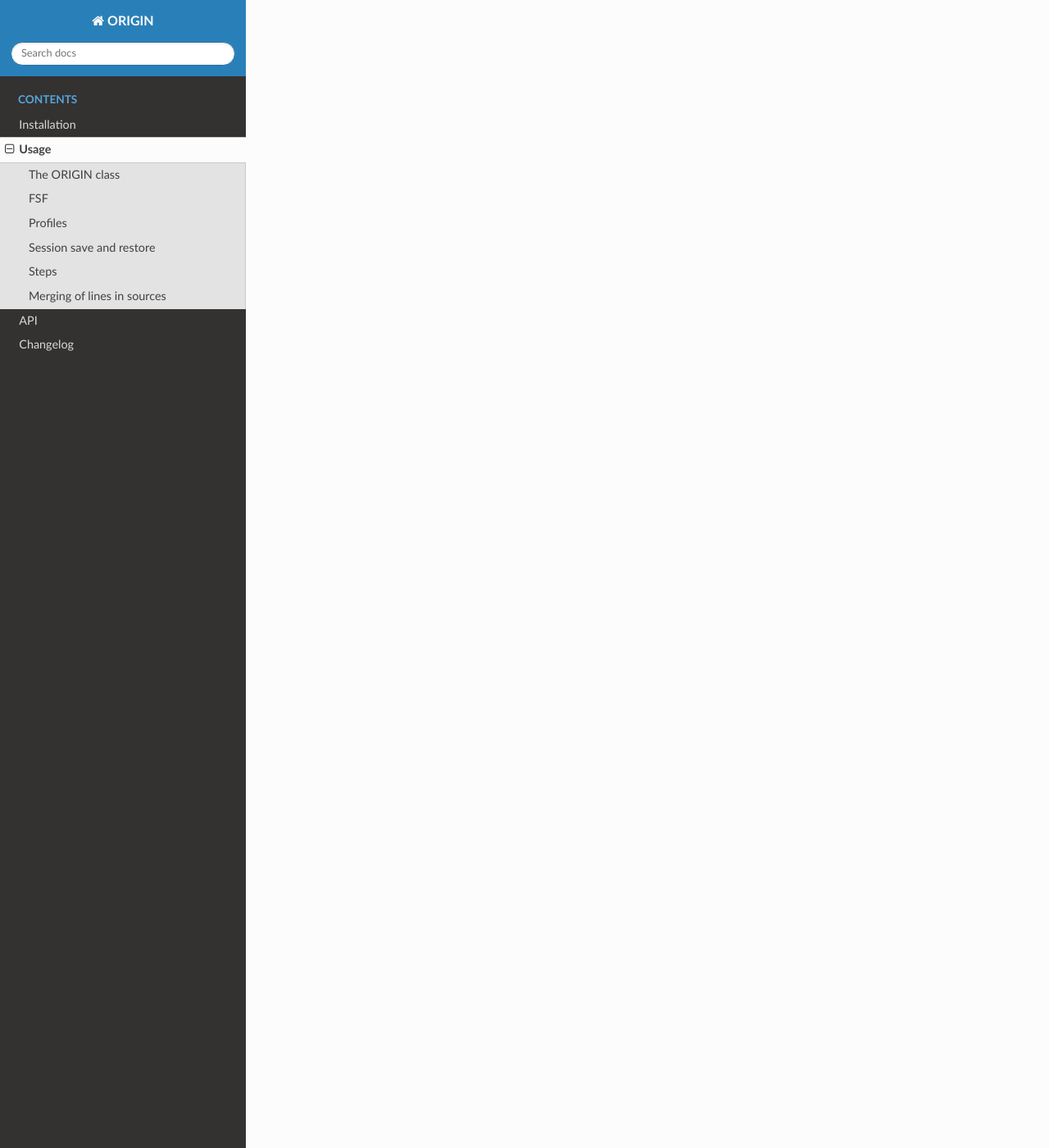
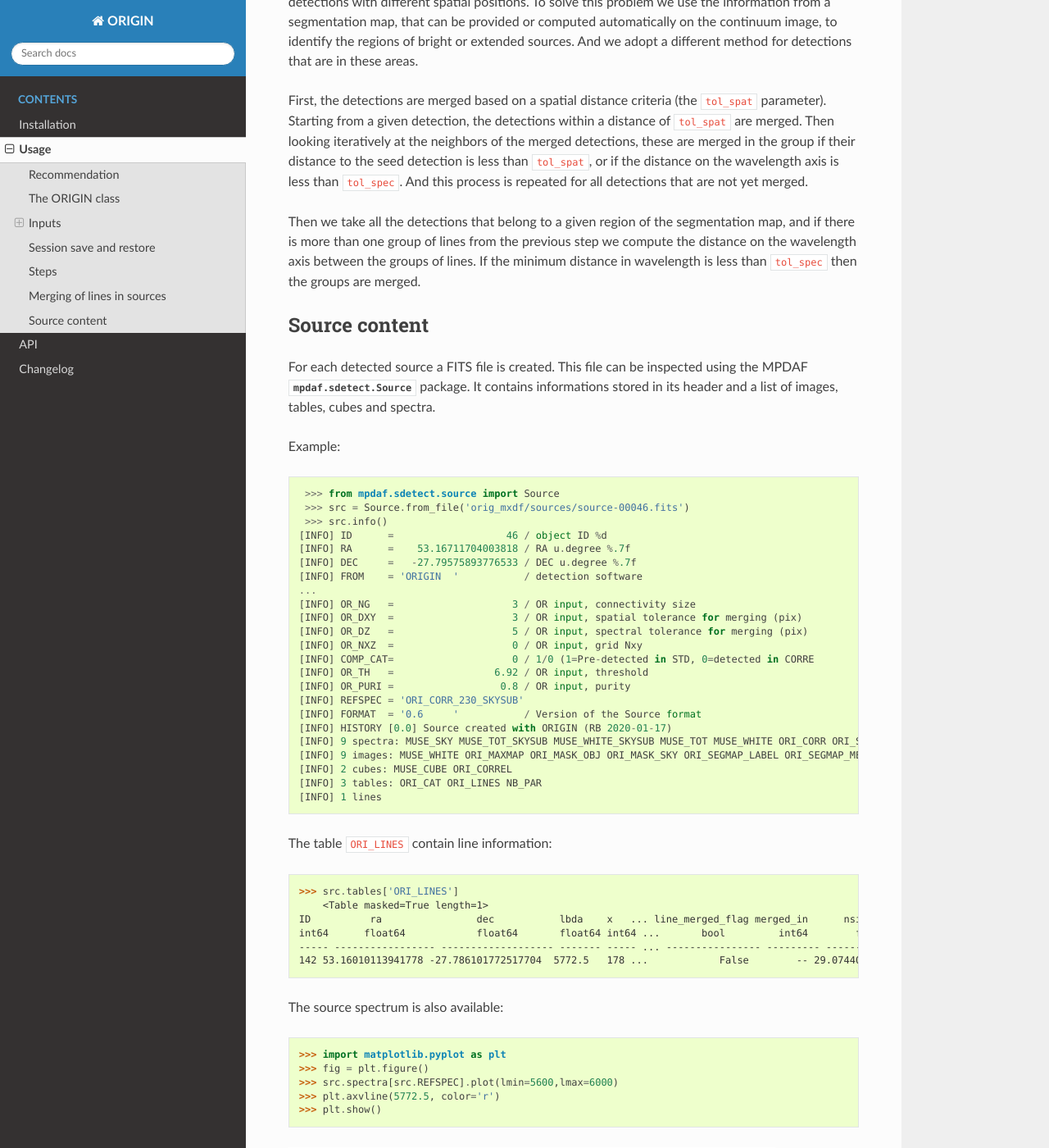
Before and after one commit to musevlt/origin, a Sphinx documentation site: the page built from docs/usage.rst, in a window 1280 px wide and 1400 px high, scrolled down 6702 px. Shown: the whole window at 82% size. Built offline with Sphinx 7.4.7 and the Read the Docs theme 2.0.0, drawn with Linux system fonts in a browser that asks for light colours; pages that are not in the unit, such as notebooks, are missing from menus; some of the changed text lies outside the part shown.

Commit message:
Update documentation

```diff
--- a/README.rst
+++ b/README.rst
@@ -3,7 +3,6 @@
 
 .. image:: https://codecov.io/gh/musevlt/origin/branch/master/graph/badge.svg
   :target: https://codecov.io/gh/musevlt/origin
-
 
 
 ORIGIN is a software to perform blind detection of faint emitters in MUSE datacubes.
@@ -23,11 +22,9 @@
 Citation
 --------
 ORIGIN is presented in the following paper:
-([Mary et al., A&A  submitted]).
+`Mary et al., A&A, 2020, in press <https://doi.org/10.1051/0004-6361/201937001>`_
 
 
-ORIGIN was also described briefly in `2017A&A...608A...1B
-<https://ui.adsabs.harvard.edu/abs/2017A%26A...608A...1B/abstract>`_
 
 Links
 -----
--- a/docs/index.rst
+++ b/docs/index.rst
@@ -14,14 +14,15 @@
 -------
 
 This software was initially developed by Carole Clastres, under the supervision
-of David Mary (Lagrange institute, University of Nice). It was then ported to
+of David Mary (Lagrange institute, University of Nice) and Roland Bacon (CRAL).
+It was then ported to
 Python by Laure Piqueras (CRAL). From November 2016 to November 2017 the
 software was developed by Antony Schutz (CRAL/Lagrange) and Laure. Then it was
 developed by Simon Conseil (CRAL), in parallel with an Octave version by David,
 and with contributions from Yannick Roehlly (CRAL). A lot of testing has been
 done also by Roland Bacon (CRAL), which also produced simulated cubes.
 
-The project is funded by the ERC MUSICOS (Roland Bacon, CRAL).
+The project was funded by the ERC MUSICOS (Roland Bacon, CRAL).
 
 .. toctree::
    :maxdepth: 2
--- a/docs/usage.rst
+++ b/docs/usage.rst
@@ -1,15 +1,30 @@
 Usage
 =====
+
+Recommendation
+--------------
 
 The ORIGIN algorithm is computationally intensive, hence it is divided in
 steps.  It is possible to save the outputs after each step and to reload
 a session to continue the processing.
 
-As ORIGIN uses intensively linear algebra (PCA) and FFT routines, using the
-Intel MKL with Numpy may bring significant performance boost. This is the case
-by default when using Anaconda or Miniconda, and it is also possible to use the
-Numpy package from Intel `with pip`_. They also provide *mkl-fft* with
-a parallelized version of the FFT.
+
+The software has been originally developed for the MUSE Hubble Ultra-Deep Field
+(`Bacon et al, 2017
+<https://www.aanda.org/articles/aa/pdf/2017/12/aa30833-17.pdf>`_).
+Although it was extensively tested on these deep datacubes, the
+blind use of the software is not recommmended and the user is
+advice to run each step, check carefully the results and play with the
+input parameters until satisfactory results are obtained.
+
+The quality of the input cube is key to obtain the maximum
+detections and to limit the false detections. The algorithm
+is able to learn from the datacube itself its noise properties
+and to adapt the threshold and other parameters. However
+it has not been tested with strong non-gaussian noise or
+large systematics.
+
+
 
 The ORIGIN class
 ----------------
@@ -56,8 +71,22 @@
     - 10, create_masks: NOTRUN
     - 11, save_sources: NOTRUN
 
+Inputs
+------
+
+Datacube
+++++++++
+
+The input datacube must follow the MUSE standards, with proper WCS information
+and data and variance extensions.
+
+When the SNR is too low at the edge of the field, it might be wise to
+mask these regions or to truncate the datacube. These operations can be
+easily done in MPDAF with the
+`Cube Class <https://mpdaf.readthedocs.io/en/latest/api/mpdaf.obj.Cube.html#mpdaf.obj.Cube>`_.
+
 FSF
----
++++
 
 ORIGIN needs some information about the FSF (*Field Spread Function*),
 including its dependency on the wavelength.  The FSF model can be read from the
@@ -85,8 +114,15 @@
     >>> fsfmodel.get_fwhm(np.array([5000, 7000, 9000]))
     array([0.69... , 0.63..., 0.56...])
 
+.. note::
+
+    Although ORIGIN would perform better with an accurate FSF model, it is not
+    very sensitive to its exact shape. It is recommended to derive a FSF model
+    with MPDAF's `FSF models`_ and to save it in the datacube.
+
+
 Profiles
---------
+++++++++
 
 For the spectral axis ORIGIN uses a dictionary of line profiles, which will be
 used to compute the spectral correlation. The ORIGIN comes with two FITS files
@@ -96,6 +132,12 @@
   This is the one used by default.
 - ``Dico_FWHM_2_12.fits``: contains 20 profiles with FWHM between 2 and 12
   pixels.
+
+.. note::
+
+    The CPU time for the TGLR computation `~muse_origin.ComputeTGLR` is directly
+    proportional to the number of profiles.
+
 
 Session save and restore
 ------------------------
@@ -135,8 +177,9 @@
 Steps
 -----
 
-The steps are implemented are `~muse_origin.Step` sub-classes (described below),
-which can be run with methods of the `~muse_origin.ORIGIN` object:
+The steps are implemented are `~muse_origin.Step` sub-classes
+(described below), which can be run with methods of the
+`~muse_origin.ORIGIN` object:
 
 - ``orig.step01_preprocessing``
 - ``orig.step02_areas``
@@ -180,13 +223,20 @@
     emission lines, or regions exhibiting a particular statistical behaviour,
     caused by the presence of systematic residuals for instance.
 
-    The merged segmap computed previously is used to avoid cutting objects. The
+    The merged segmap computed previously is used to avoid cutting continuum
+    objects. The
     size of the areas is controlled with the ``minsize`` and ``maxsize``
     keywords.
 
 Step 3: `~muse_origin.ComputePCAThreshold`
     Loop on each area and estimate the threshold for the PCA, using the
     ``pfa_test`` parameter.
+
+    This parameter is important. If it is too small, the PCA will not be
+    efficient to remove the background residuals and the algorithm will
+    fail to detect faint emitters. It if is too important, the risk is
+    to remove the line emitters. Note that the algorithm is able to retreive
+    the brightest line emitters which have been removed by the PCA.
 
 Step 4: `~muse_origin.ComputeGreedyPCA`
     Nuisance removal with iterative PCA.
@@ -199,6 +249,11 @@
     ture of a faint, spatially unresolved emission line.  Use by default the
     thresholds computed in step 3.
 
+    Inspection of the map of the number of PCA iterations is instructive of
+    the regions of low SNR and/or defects in the datacube.
+    Depending of the datacube quality, the defaut value of the maximum number
+    of iterations might be increase.
+
 Step 5: `~muse_origin.ComputeTGLR`
     Compute the cube of GLR test values (the "correlation" cube).
 
@@ -209,9 +264,25 @@
     ``n_jobs``), but the best is to use the c-level parallelization with the
     *mkl-fft* package.
 
+    .. warning::
+
+        Do not use both n_jobs and *mkl-fft*, this will result in too many
+        threads and will slow down the computation.
+
 Step 6: `~muse_origin.ComputePurityThreshold`
     Find the thresholds for the given purity, for the correlation (faint)
     cube and the complementary (std) one.
+
+    .. tip::
+
+        The purity computation can fail if the number of detections in
+        the negative cube is always larger than in the positive
+        datacube. If this happen, it is still psossible to continue
+        to next step by fixing the threshold parameter. Inspection
+        of the purity plot can help to find the correct threshold
+        to avoid too many false detections.
+
+
 
 Step 7: `~muse_origin.Detection`
     Detections on local maxima from the correlation and complementary cube,
@@ -230,6 +301,12 @@
     deconvolution model::
 
         subcube = FSF*line -> line_est = subcube*fsf/(fsf^2))
+
+    .. warning::
+
+        The line flux value reported in the Cat2 table is buggy. To get correct
+        flux value, it is recommended to extract them from the spectrum stored
+        in the final source computation step.
 
 Step 9: `~muse_origin.CleanResults`
     This step does several things to “clean” the results of ORIGIN:
@@ -252,6 +329,7 @@
 
 Step 11: `~muse_origin.SaveSources`
     Create an `mpdaf.sdetect.Source` file for each source.
+    See :ref:`source` for detailed information of the source content.
 
 .. _merging:
 
@@ -280,8 +358,74 @@
 of lines. If the minimum distance in wavelength is less than ``tol_spec`` then
 the groups are merged.
 
+.. _source:
+
+Source content
+--------------
+
+For each detected source a  FITS file is created. This file
+can be inspected using the MPDAF `mpdaf.sdetect.Source` package.
+It contains informations stored in its header and a list of images,
+tables, cubes and spectra.
+
+Example::
+
+     >>> from mpdaf.sdetect.source import Source
+     >>> src = Source.from_file('orig_mxdf/sources/source-00046.fits')
+     >>> src.info()
+    [INFO] ID      =                   46 / object ID %d
+    [INFO] RA      =    53.16711704003818 / RA u.degree %.7f
+    [INFO] DEC     =   -27.79575893776533 / DEC u.degree %.7f
+    [INFO] FROM    = 'ORIGIN  '           / detection software
+    ...
+    [INFO] OR_NG   =                    3 / OR input, connectivity size
+    [INFO] OR_DXY  =                    3 / OR input, spatial tolerance for merging (pix)
+    [INFO] OR_DZ   =                    5 / OR input, spectral tolerance for merging (pix)
+    [INFO] OR_NXZ  =                    0 / OR input, grid Nxy
+    [INFO] COMP_CAT=                    0 / 1/0 (1=Pre-detected in STD, 0=detected in CORRE
+    [INFO] OR_TH   =                 6.92 / OR input, threshold
+    [INFO] OR_PURI =                  0.8 / OR input, purity
+    [INFO] REFSPEC = 'ORI_CORR_230_SKYSUB'
+    [INFO] FORMAT  = '0.6     '           / Version of the Source format
+    [INFO] HISTORY [0.0] Source created with ORIGIN (RB 2020-01-17)
+    [INFO] 9 spectra: MUSE_SKY MUSE_TOT_SKYSUB MUSE_WHITE_SKYSUB MUSE_TOT MUSE_WHITE ORI_CORR ORI_SPEC_230 ORI_CORR_230_SKYSUB ORI_CORR_230
+    [INFO] 9 images: MUSE_WHITE ORI_MAXMAP ORI_MASK_OBJ ORI_MASK_SKY ORI_SEGMAP_LABEL ORI_SEGMAP_MERGED EXPMAP NB_LINE_230 ORI_CORR_230
+    [INFO] 2 cubes: MUSE_CUBE ORI_CORREL
+    [INFO] 3 tables: ORI_CAT ORI_LINES NB_PAR
+    [INFO] 1 lines
+
+
+The table ``ORI_LINES`` contain line information::
+
+    >>> src.tables['ORI_LINES']
+        <Table masked=True length=1>
+    ID          ra                dec           lbda    x   ... line_merged_flag merged_in      nsigTGLR      nsigSTD
+    int64      float64            float64       float64 int64 ...       bool         int64        float64       float64
+    ----- ----------------- ------------------- ------- ----- ... ---------------- --------- ------------------ -------
+    142 53.16010113941778 -27.786101772517704  5772.5   178 ...            False        -- 29.074403824269364     nan
+
+
+The source spectrum is also available::
+
+    >>> import matplotlib.pyplot as plt
+    >>> fig = plt.figure()
+    >>> src.spectra[src.REFSPEC].plot(lmin=5600,lmax=6000)
+    >>> plt.axvline(5772.5, color='r')
+    >>> plt.show()
+
+.. image:: images/src1.png
+
+and the correlation and narrow band images::
+
+    >>> fig,ax = plt.subplots(1,2,figsize=(10,5))
+    >>> src.images['ORI_CORR_200'].plot(ax=ax[0], title='ORI_CORR_200')
+    >>> src.images['NB_LINE_200'].plot(ax=ax[1], title='NB_LINE_200')
+    >>> plt.show()
+
+.. image:: images/src2.png
+
+
 
 
 .. _FSF models: https://mpdaf.readthedocs.io/en/stable/muse.html#muse-fsf-models
 .. _Fieldmap: https://mpdaf.readthedocs.io/en/stable/muse.html#muse-mosaic-field-map
-.. _with pip: https://software.intel.com/en-us/articles/installing-the-intel-distribution-for-python-and-intel-performance-libraries-with-pip-and
```
Also changed, not shown: other parts of docs/usage.rst (+2 -2 lines), docs/installation.rst (+10 -0 lines), docs/images/src1.png (added), docs/images/src2.png (added).
